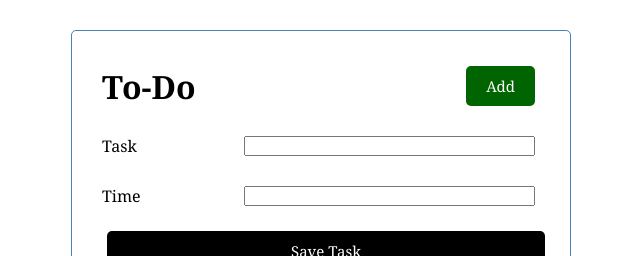
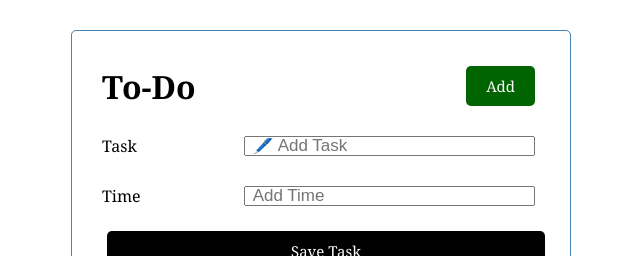
Before and after one commit to avneez/to-do, a React (Create React App) app: page / in a window 1280 px wide. Shown: the top 256 px of the page, without its empty margins (319-959 px from the left). Built offline with nearby package versions, Linux system fonts and the light colour scheme.

Commit message:
added Add Task function using useState

```diff
--- a/src/App.js
+++ b/src/App.js
@@ -25,6 +25,13 @@ function App() {
     }
   ]);
 
+  //Adding task
+  const addTask=(task)=>{
+    const id = Math.floor(Math.random() * 10000) +1;
+    const newTask = { id, ...task}
+    setTasks([...tasks,newTask]);
+  }
+
 
   const deleteTask = (id)=>{
     setTasks(tasks.filter((task)=> task.id!==id))
@@ -34,7 +41,7 @@ function App() {
   return (
     <div className="container">
       <Header />
-      <AddTask/>
+      <AddTask onAdd={addTask}/>
       {tasks.length > 0? (<Tasks tasks={tasks} onDelete={deleteTask}/>) : ('No Any Tasks')}
     </div>
   );
--- a/src/components/AddTask.js
+++ b/src/components/AddTask.js
@@ -2,20 +2,34 @@ import { useState } from 'react'
 
 
 
-const AddTask = () => {
+const AddTask = ({onAdd}) => {
     const [text, setText] =useState('')
     const [time, setTime] =useState('')
 
 
+    const onSubmit=(e)=>{
+        e.preventDefault()
+
+        if(!text){
+            alert('Please add a Task')
+            return;
+        }
+
+        onAdd({text,time})
+
+        setText('')
+        setTime('')
+    }
+
     return (
-        <form className='add-form'>
+        <form className='add-form' onSubmit={onSubmit} >
             <div className='form-data form-data-check'>
                 <label>Task</label>
-                <input type='text' plaeholder='Add Task' />
+                <input type='text' placeholder='🖊️ Add Task' value={text} onChange={(e)=> setText(e.target.value)}/>
             </div>
             <div className='form-data form-data-check'>
                 <label>Time</label>
-                <input type='text' plaeholder='Add Time' />
+                <input type='text' placeholder='Add Time' value={time} onChange={(e)=> setTime(e.target.value)}/>
             </div>
             <input type='submit' value='Save Task' className='btn btn-block'/>
         </form>
```
